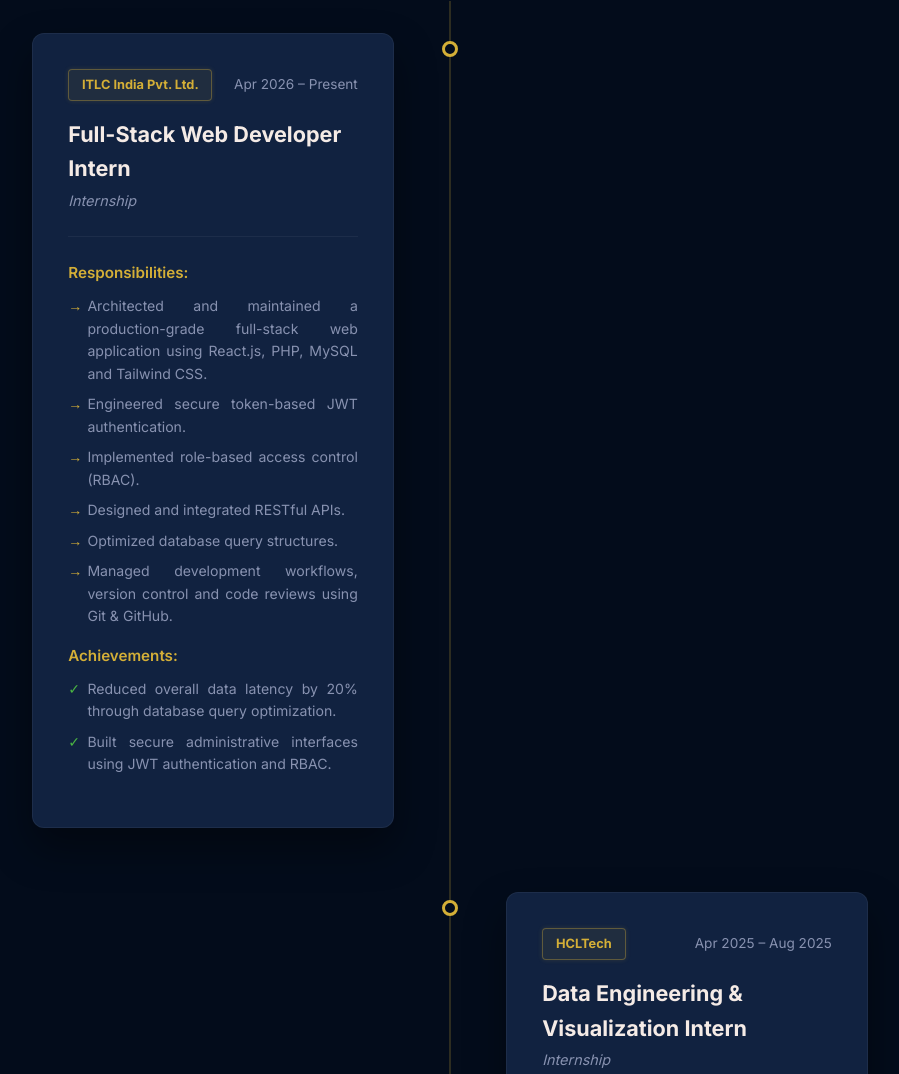
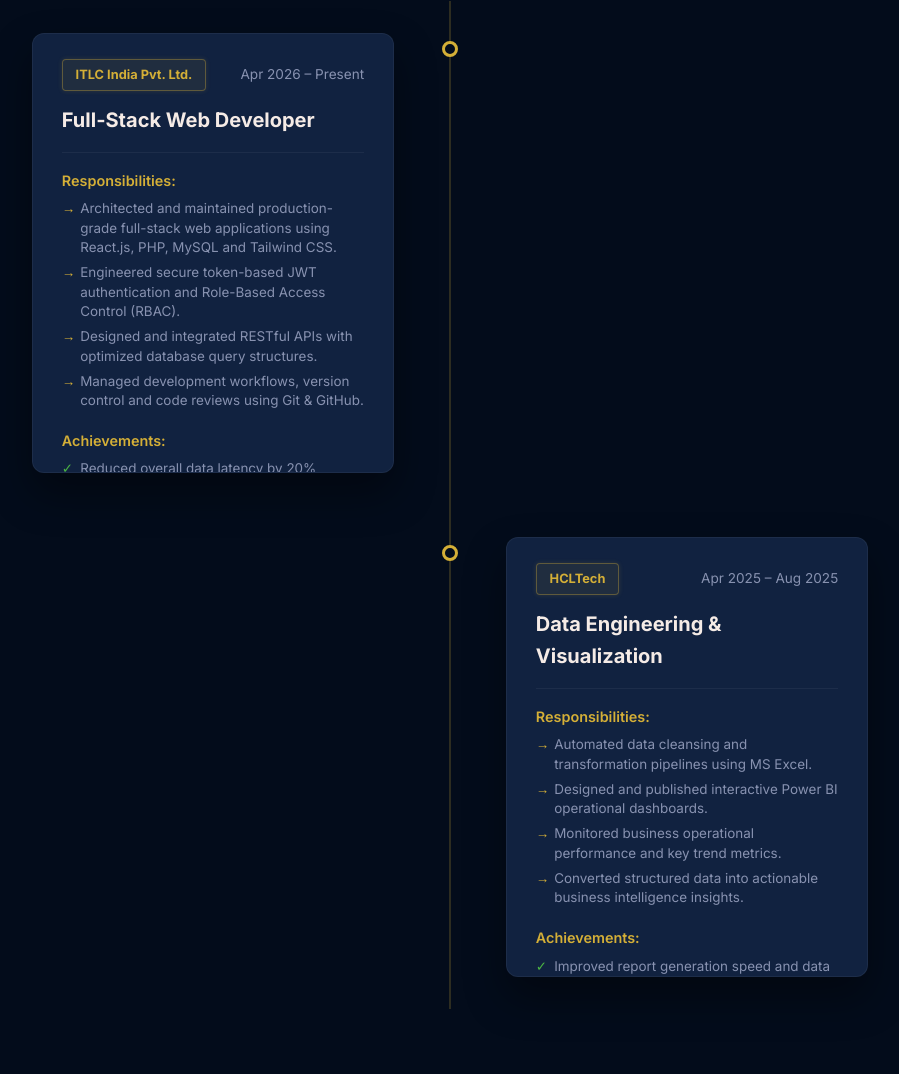
Before and after one commit to Krpankaj7447/Portfolio, a plain HTML site: page index.html in a window 1280 px wide. Shown: the part 2274-3348 px from the top of the page, without its empty margins (190-1089 px from the left). Drawn offline with nearby package versions, Linux system fonts and the light colour scheme.

Commit message:
Remove Intern and Internship badges, compact and equalize experience card heights

```diff
--- a/index.html
+++ b/index.html
@@ -11,7 +11,7 @@
     <link href="https://fonts.googleapis.com/css2?family=Inter:wght@300;400;500;600;700;800;900&display=swap" rel="stylesheet">
     <!-- Lucide Icons CDN -->
     <script src="https://unpkg.com/lucide@latest"></script>
-    <link rel="stylesheet" href="style.css?v=2.4">
+    <link rel="stylesheet" href="style.css?v=2.5">
 </head>
 <body>
 
@@ -165,24 +165,21 @@
                             <span class="company-badge pulse-badge">ITLC India Pvt. Ltd.</span>
                             <span class="role-duration">Apr 2026 – Present</span>
                         </div>
-                        <h3 class="role-title">Full-Stack Web Developer Intern</h3>
-                        <p class="employment-type">Internship</p>
+                        <h3 class="role-title">Full-Stack Web Developer</h3>
 
                         <div class="card-details-curtain">
                             <h4 class="curtain-heading">Responsibilities:</h4>
                             <ul class="experience-bullets">
-                                <li>Architected and maintained a production-grade full-stack web application using React.js, PHP, MySQL and Tailwind CSS.</li>
-                                <li>Engineered secure token-based JWT authentication.</li>
-                                <li>Implemented role-based access control (RBAC).</li>
-                                <li>Designed and integrated RESTful APIs.</li>
-                                <li>Optimized database query structures.</li>
+                                <li>Architected and maintained production-grade full-stack web applications using React.js, PHP, MySQL and Tailwind CSS.</li>
+                                <li>Engineered secure token-based JWT authentication and Role-Based Access Control (RBAC).</li>
+                                <li>Designed and integrated RESTful APIs with optimized database query structures.</li>
                                 <li>Managed development workflows, version control and code reviews using Git & GitHub.</li>
                             </ul>
 
                             <h4 class="curtain-heading">Achievements:</h4>
                             <ul class="experience-bullets achievement-bullets">
                                 <li>Reduced overall data latency by 20% through database query optimization.</li>
-                                <li>Built secure administrative interfaces using JWT authentication and RBAC.</li>
+                                <li>Built secure, scalable administrative interfaces and interactive dashboards.</li>
                             </ul>
                         </div>
                     </div>
@@ -196,22 +193,21 @@
                             <span class="company-badge pulse-badge">HCLTech</span>
                             <span class="role-duration">Apr 2025 – Aug 2025</span>
                         </div>
-                        <h3 class="role-title">Data Engineering & Visualization Intern</h3>
-                        <p class="employment-type">Internship</p>
+                        <h3 class="role-title">Data Engineering & Visualization</h3>
 
                         <div class="card-details-curtain">
                             <h4 class="curtain-heading">Responsibilities:</h4>
                             <ul class="experience-bullets">
                                 <li>Automated data cleansing and transformation pipelines using MS Excel.</li>
-                                <li>Designed and published interactive Power BI dashboards.</li>
-                                <li>Monitored business operational performance and trend metrics.</li>
-                                <li>Converted structured data into actionable business insights.</li>
+                                <li>Designed and published interactive Power BI operational dashboards.</li>
+                                <li>Monitored business operational performance and key trend metrics.</li>
+                                <li>Converted structured data into actionable business intelligence insights.</li>
                             </ul>
 
                             <h4 class="curtain-heading">Achievements:</h4>
                             <ul class="experience-bullets achievement-bullets">
                                 <li>Improved report generation speed and data accuracy by 30%.</li>
-                                <li>Developed interactive Power BI dashboards for operational performance and trend monitoring.</li>
+                                <li>Developed interactive Power BI dashboards for performance and trend monitoring.</li>
                             </ul>
                         </div>
                     </div>
--- a/style.css
+++ b/style.css
@@ -669,11 +669,14 @@ img {
     background-color: var(--bg-navy-light);
     border: 1px solid rgba(255, 255, 255, 0.05);
     border-radius: 12px;
-    padding: 2.2rem;
+    padding: 1.6rem 1.8rem;
     box-shadow: var(--shadow-premium);
     transition: var(--transition-smooth);
     position: relative;
     overflow: hidden;
+    height: 440px;
+    display: flex;
+    flex-direction: column;
 }
 
 .timeline-card:hover {
@@ -686,7 +689,7 @@ img {
     display: flex;
     justify-content: space-between;
     align-items: center;
-    margin-bottom: 1rem;
+    margin-bottom: 0.8rem;
     flex-wrap: wrap;
     gap: 0.5rem;
 }
@@ -716,43 +719,45 @@ img {
 }
 
 .role-title {
-    font-size: 1.35rem;
+    font-size: 1.25rem;
     font-weight: 700;
     color: var(--text-cream);
-    margin-bottom: 0.2rem;
+    margin-bottom: 1rem;
 }
 
 .employment-type {
-    font-size: 0.9rem;
-    color: var(--text-muted);
-    font-style: italic;
-    margin-bottom: 1.5rem;
+    display: none;
 }
 
 /* Curtain Open effect on hover */
 .card-details-curtain {
     border-top: 1px solid rgba(255, 255, 255, 0.05);
-    padding-top: 1.5rem;
+    padding-top: 1rem;
+    flex: 1;
+    display: flex;
+    flex-direction: column;
+    justify-content: flex-start;
 }
 
 .curtain-heading {
-    font-size: 0.95rem;
+    font-size: 0.9rem;
     font-weight: 600;
     color: var(--accent-gold);
-    margin-bottom: 0.6rem;
+    margin-bottom: 0.45rem;
 }
 
 .experience-bullets {
-    margin-bottom: 1rem;
+    margin-bottom: 0.8rem;
 }
 
 .experience-bullets li {
-    font-size: 0.88rem;
-    color: var(--text-muted);
-    margin-bottom: 0.5rem;
+    font-size: 0.84rem;
+    color: var(--text-muted);
+    margin-bottom: 0.35rem;
     position: relative;
-    padding-left: 1.2rem;
-    text-align: justify;
+    padding-left: 1.15rem;
+    line-height: 1.45;
+    text-align: left;
 }
 
 .experience-bullets li::before {
@@ -2410,6 +2415,11 @@ textarea.form-control {
         right: auto !important;
     }
 
+    .timeline-card {
+        height: auto;
+        padding: 1.4rem 1.5rem;
+    }
+
     /* Projects layout */
     .projects-grid {
         grid-template-columns: 1fr;
```
